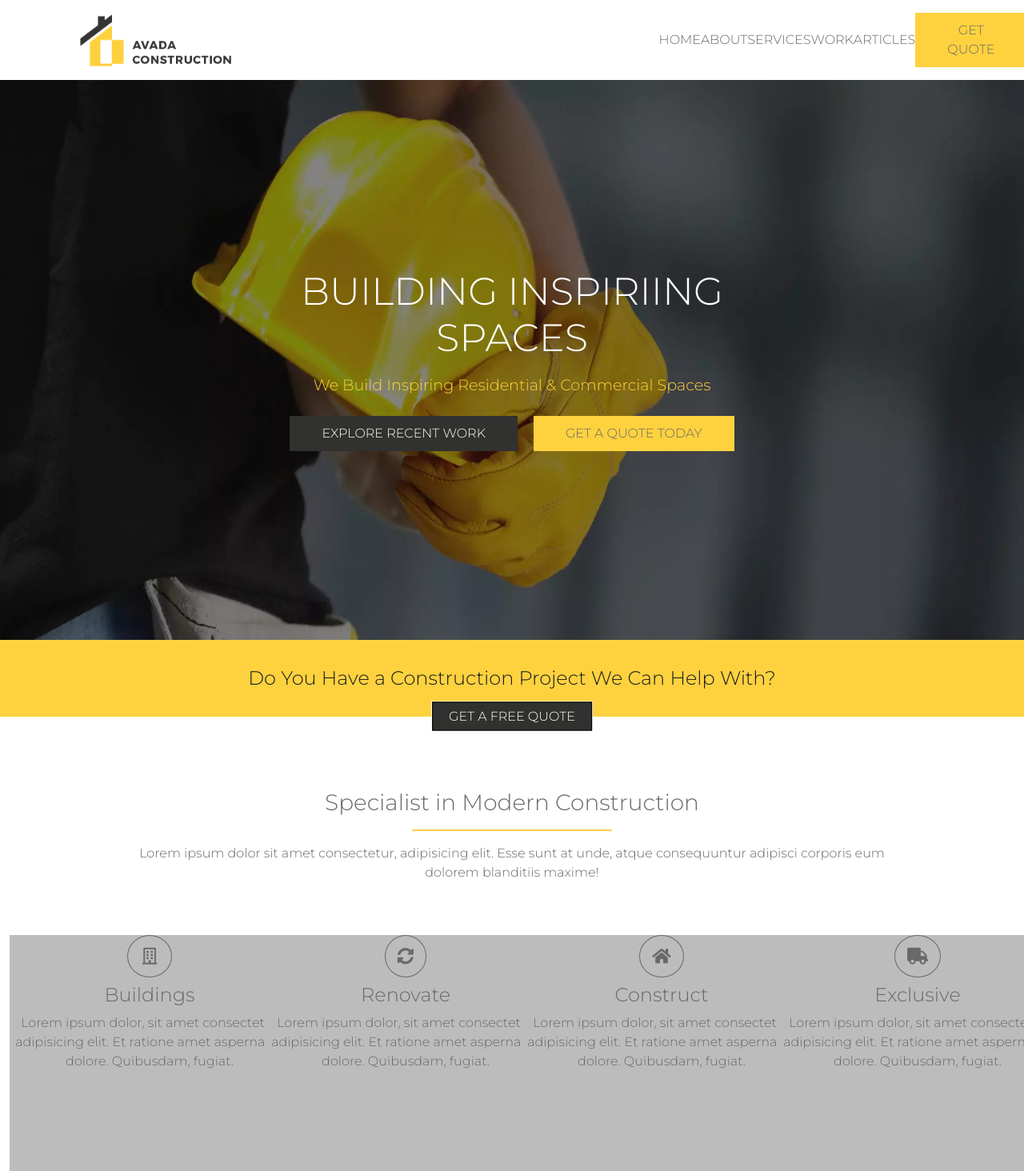
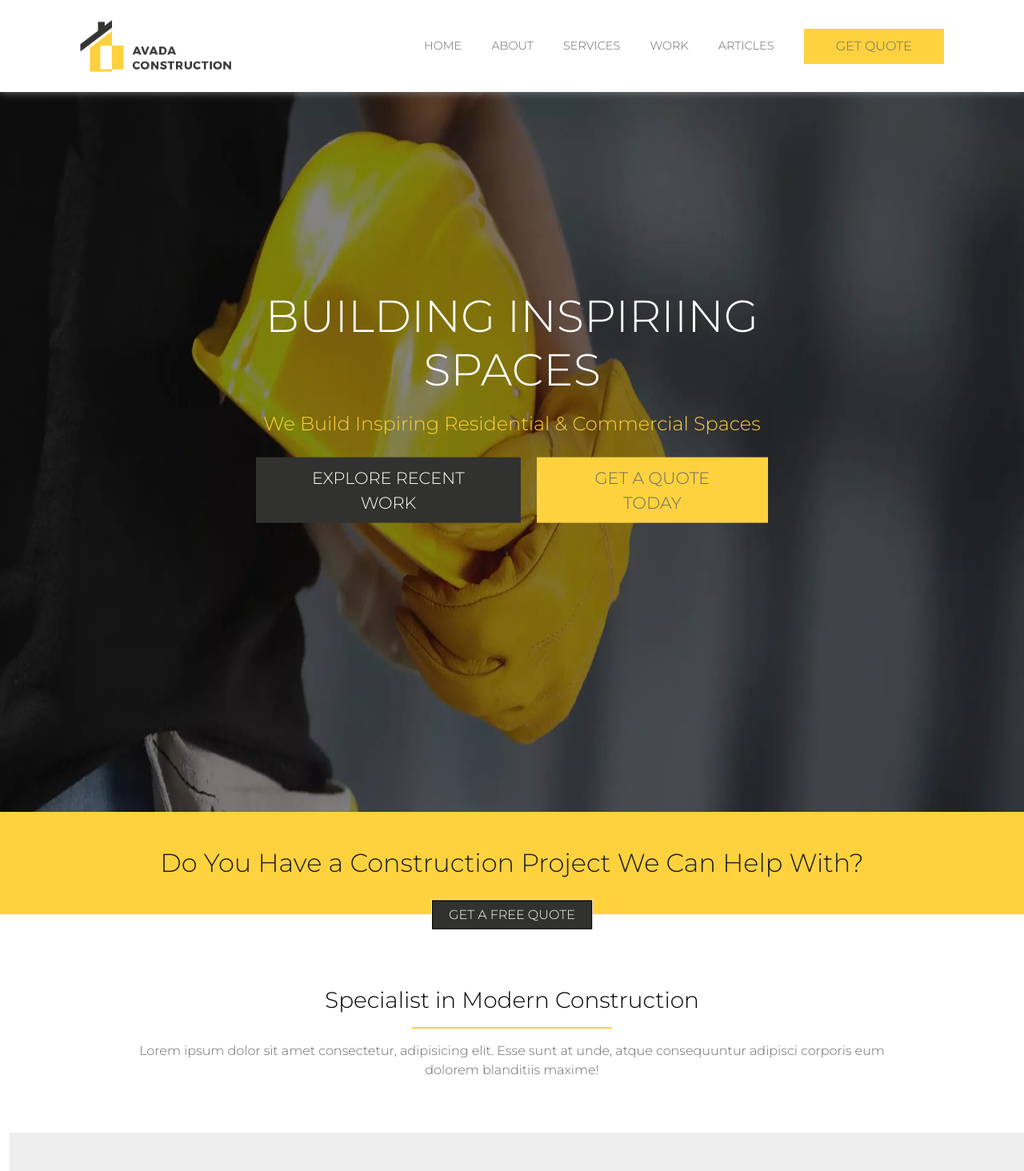
Before and after one commit to NicolaL95/proj-html-vuejs, a Vue app: page / in a window 1280 px wide. Shown: the top 1464 px of the page at 80% size. Built offline with nearby package versions, Linux system fonts and the light colour scheme.

Commit message:
Start styling

```diff
--- a/src/App.vue
+++ b/src/App.vue
@@ -29,6 +29,12 @@ export default {
   text-align: center;
 }
 
+/* Z-index */
+.z_index_over {
+  position: relative;
+  z-index: 2;
+}
+
 /* BUTTONS */
 #app {
   font-family: "Montserrat", sans-serif;
@@ -53,6 +59,10 @@ export default {
 
 .button_size {
   padding: 10px 40px;
+}
+
+.button_size_b {
+  font-size: 1.3rem;
 }
 
 /* TEXT */
--- a/src/components/Card.vue
+++ b/src/components/Card.vue
@@ -1,5 +1,5 @@
 <template>
-  <div id="card_component">
+  <div id="card_component" class="z_index_over">
     <div class="container mw_17">
       <div class="row">
         <div class="col-3" v-for="(card, index) in cardGenerator" :key="index">
@@ -7,11 +7,12 @@
             <div
               class="
                 card_container_frontdrop
-                lg_text
+                s_text
                 w-100
                 h-100
                 position-absolute
                 abs_center
+                p_40_20
               "
             >
               <div class="icon_b">
@@ -23,7 +24,16 @@
                 ratione amet aspernatur dolore. Quibusdam, fugiat.
               </p>
             </div>
-            <div class="card_container_backdrop position-absolute abs_center">
+            <div
+              class="
+                card_container_backdrop
+                position-absolute
+                w-100
+                h-100
+                abs_center
+                p_40_20
+              "
+            >
               <h5>{{ cardGenerator[index].backTitle }}</h5>
               <p>
                 Lorem ipsum dolor, sit amet consectetur adipisicing elit. Et
@@ -72,10 +82,22 @@ export default {
   width: 350px;
   height: 300px;
   padding: 20px;
-  background-color: #bcbcbc;
+  background-color: #eeeeee;
+  .p_40_20 {
+    padding: 50px 20px 40px;
+  }
+  .s_text {
+    color: #666665;
+  }
+  .card_container_frontdrop {
+  }
+  h4 {
+    color: black;
+    font-size: 1.8rem;
+  }
   .icon_b {
     display: inline-block;
-    font-size: 1.3rem;
+    font-size: 1.5rem;
     border-radius: 50%;
     border: 1px solid #6b6868;
     padding: 10px 15px;
--- a/src/components/Header.vue
+++ b/src/components/Header.vue
@@ -41,15 +41,22 @@ export default {};
 #header_container {
   .header_flex {
     padding: 0 100px;
+    position: fixed;
+    width: 100vw;
+    z-index: 2;
+    background-color: white;
+    box-shadow: 0px 0px 10px grey;
+    height: 115px;
     img {
       height: 65px;
     }
     .header_navigator {
-      width: 33%;
+      width: 650px;
       a {
         text-decoration: none;
         color: #6b6868;
         transition: color 0.2s;
+        font-size: 0.9rem;
       }
       /* HOVER */
       a:hover {
--- a/src/components/InfoBox.vue
+++ b/src/components/InfoBox.vue
@@ -1,7 +1,7 @@
 <template>
   <div class="info_desc">
     <div class="container inf_size">
-      <h3 class="lg_text">{{ title }}</h3>
+      <h3>{{ title }}</h3>
       <div class="by mt-3 mb-3"></div>
       <p class="lg_text">
         Lorem ipsum dolor sit amet consectetur, adipisicing elit. Esse sunt at
@@ -18,9 +18,12 @@ export default {
 };
 </script>
 
-<style>
+<style lang="scss">
 .inf_size {
   width: 33%;
   text-align: center;
+  h3 {
+    color: black;
+  }
 }
 </style>
--- a/src/components/Main.vue
+++ b/src/components/Main.vue
@@ -8,10 +8,10 @@
           We Build Inspiring Residential &#38; Commercial Spaces
         </p>
         <div class="title_button d-flex justify-content-center">
-          <button class="bw_button border-0 button_size">
+          <button class="bw_button border-0 button_size button_size_b">
             EXPLORE RECENT WORK
           </button>
-          <button class="quote_button border-0 button_size">
+          <button class="quote_button border-0 button_size button_size_b">
             GET A QUOTE TODAY
           </button>
         </div>
@@ -207,8 +207,9 @@ export default {
 <style lang="scss">
 #main_container {
   .hero_image {
+    padding-top: 115px;
     img {
-      height: 700px;
+      height: 900px;
       width: 100%;
     }
 
@@ -220,12 +221,12 @@ export default {
 
       h1 {
         color: white;
-        font-size: 3rem;
+        font-size: 3.5rem;
       }
 
       p {
         color: #fed23f;
-        font-size: 1.2rem;
+        font-size: 1.5rem;
       }
 
       .title_button {
@@ -239,14 +240,14 @@ export default {
     text-align: center;
 
     p {
-      padding: 30px;
-      font-size: 1.5rem;
+      padding: 40px;
+      font-size: 2rem;
       color: #1e1e1e;
     }
     .fq_b {
       top: 50%;
       left: 50%;
-      transform: translate(-50%, 75%);
+      transform: translate(-50%, 120%);
     }
     .free_quote {
       border: 1px solid black;
@@ -258,7 +259,7 @@ export default {
   }
   .company_stat {
     .img_rounder {
-      height: 100px;
+      height: 200px;
       background-color: white;
       border-radius: 25%;
 
@@ -267,13 +268,13 @@ export default {
       width: 100%;
     }
     .ir_t {
-      top: -30px;
+      top: -50px;
     }
     .ir_b {
-      bottom: -30px;
+      bottom: -50px;
     }
     img {
-      height: 600px;
+      height: 800px;
       width: 100%;
     }
   }
```
